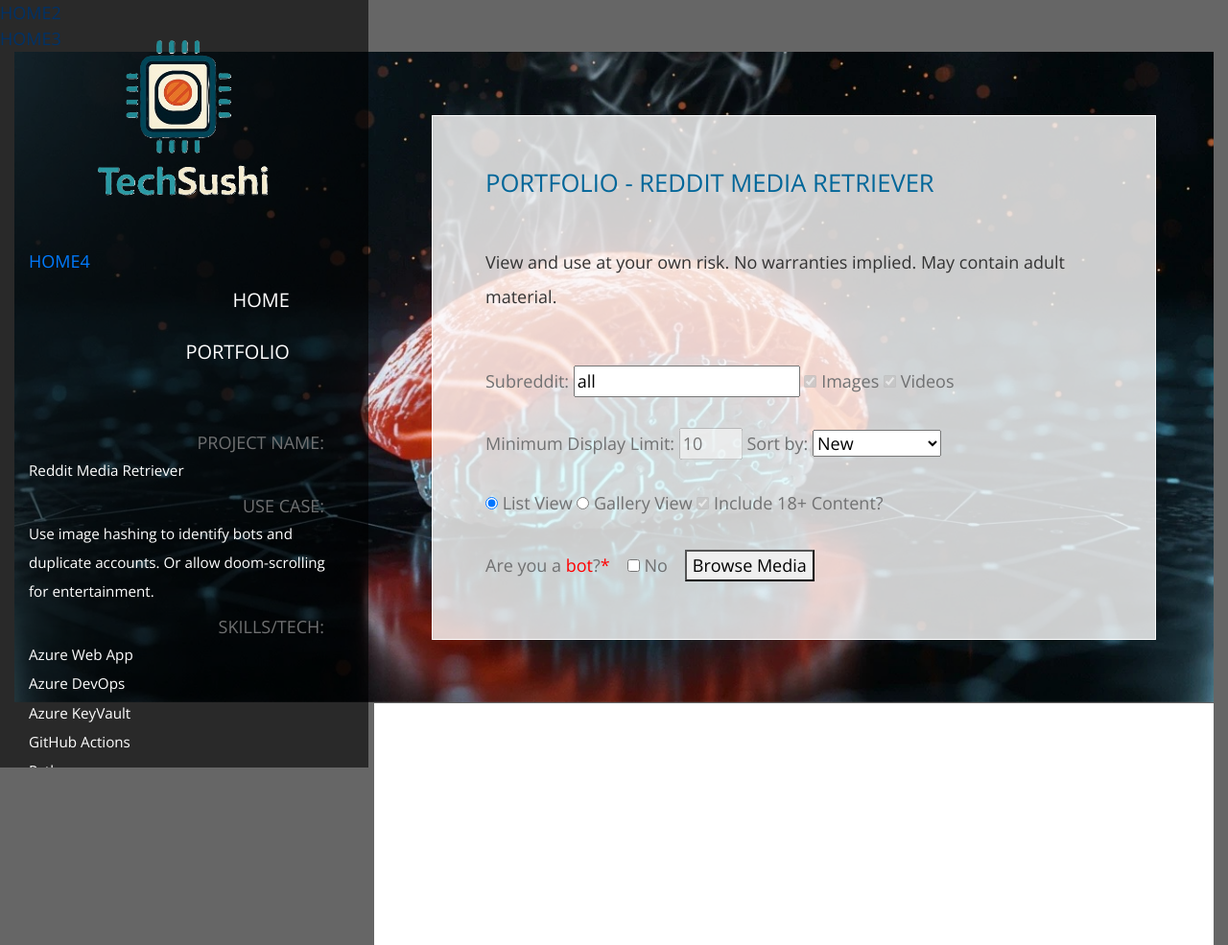
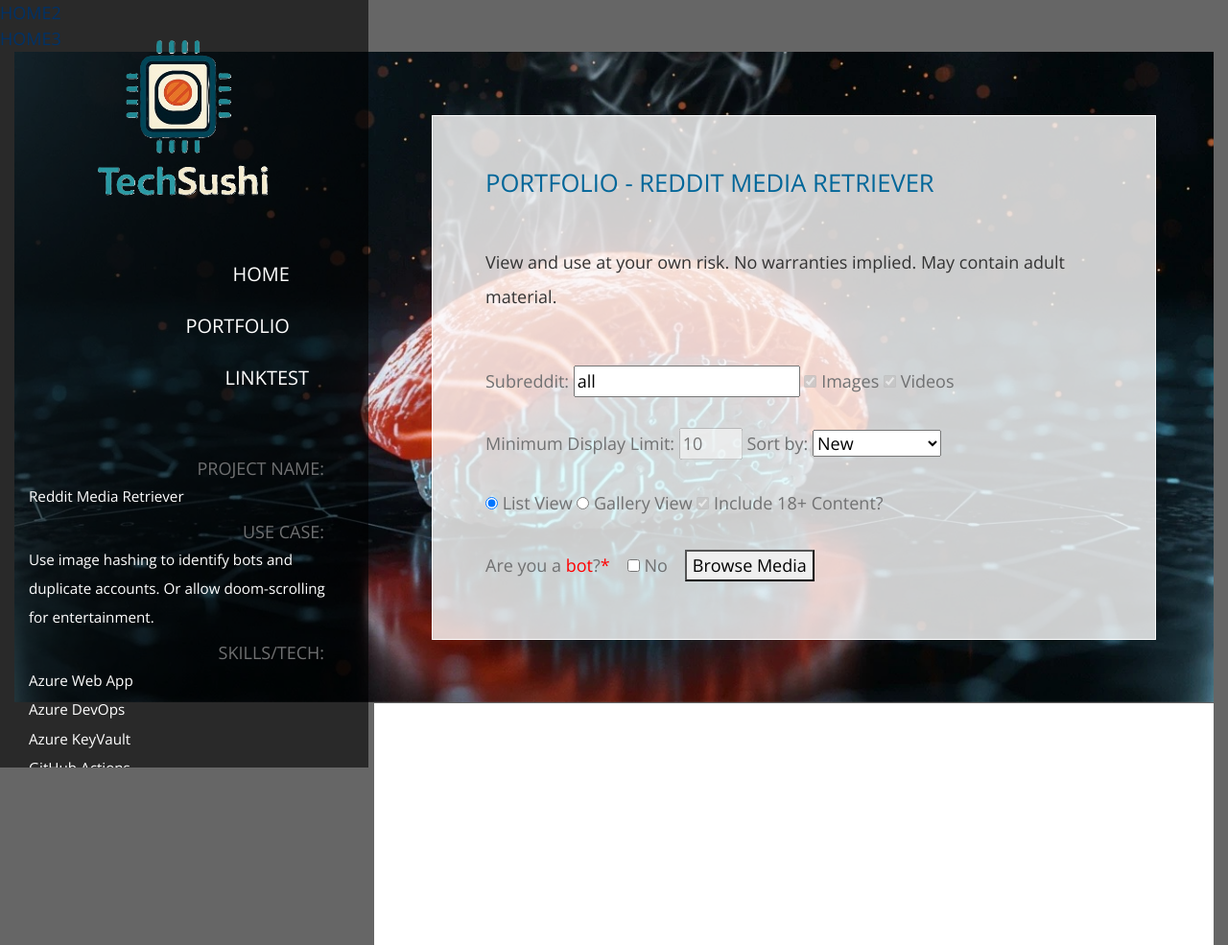
Before and after one commit to jdturbeau/repo-techsushi-portfolio-py, a Flask app: page /rmrwrap in a window 1280 px wide. Shown: the whole page at 96% size. Run offline with Flask 3, Linux system fonts and the light colour scheme; some libraries are stand-ins or nearby versions.

Commit message:
Update proj_navbar.html

```diff
--- a/templates/proj_navbar.html
+++ b/templates/proj_navbar.html
@@ -5,7 +5,6 @@
               <i class="fas fa-bars"></i>
             </button>
             <center><img src="{{ url_for('static', filename='img/techsushi-logo-nobg.png') }}" width="80%"></img></center>
-                <span class="c0"><a href="https://www.technicalsushi.com">HOME4</a></span>
               <!-- <ul id="tmMainNav" class="nav flex-column text-uppercase text-right tm-main-nav"> -->
               <ul id="tmMainNav" class="nav flex-column text-right tm-main-nav">
                 <li class="nav-item">
@@ -18,6 +17,12 @@
                   <a href="#portfolio" class="nav-link">
                     <span class="d-inline-block mr-3 text-uppercase">Portfolio</span>
                     <span class="d-inline-block tm-white-rect"></span>
+                  </a>
+                </li>
+                <li class="nav-item">
+                  <a href="https://www.technicalsushi.com" class="nav-link">
+                    <span class="d-inline-block mr-3 text-uppercase">LINKTEST</span>
+                    <!-- <span class="d-inline-block tm-white-rect"></span> -->
                   </a>
                 </li>
             <br><br>
```
